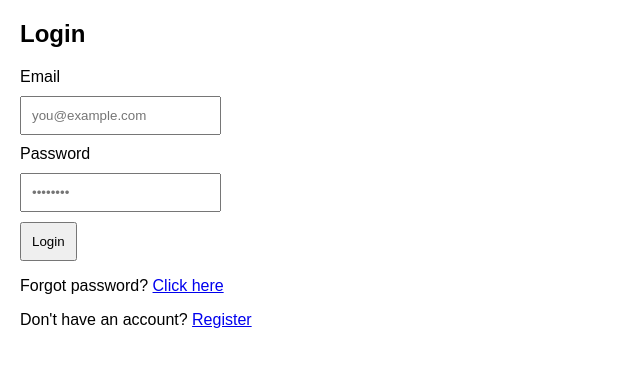
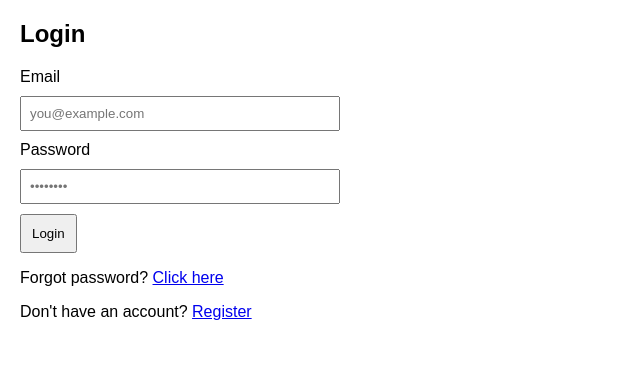
Before and after one commit to Harshsfd/AUTH_FULL, a React (Vite) app in the folder frontend/: page / in a window 1280 px wide. Shown: the top 366 px of the page, without its empty margins (0-640 px from the left). Built offline with nearby package versions, Linux system fonts and the light colour scheme.

Commit message:
Update InputField.jsx

```diff
--- a/frontend/src/components/InputField.jsx
+++ b/frontend/src/components/InputField.jsx
@@ -1,25 +1,10 @@
-import React from "react";
+import React from 'react';
 
-export default function InputField({
-  label,
-  type = "text",
-  name,
-  value,
-  onChange,
-  placeholder,
-  required,
-}) {
-  return (
-    <div className="input-group">
-      <label>{label}</label>
-      <input
-        type={type}
-        name={name}
-        value={value}
-        onChange={onChange}
-        placeholder={placeholder}
-        required={required}
-      />
-    </div>
-  );
-}
+const InputField = ({ label, type, value, onChange, ...props }) => (
+  <div style={{ margin: '10px 0' }}>
+    <label>{label}</label><br />
+    <input type={type} value={value} onChange={onChange} {...props} style={{ padding: '8px', width: '300px' }} />
+  </div>
+);
+
+export default InputField;
```
